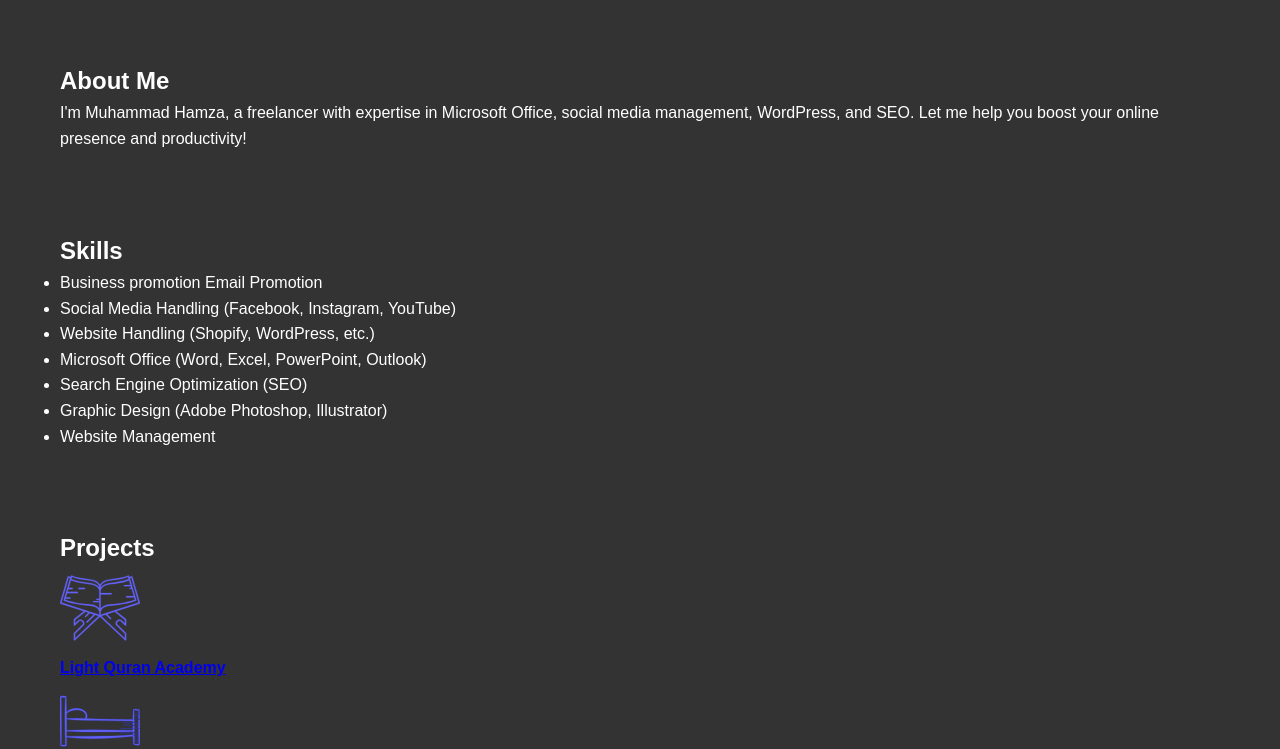
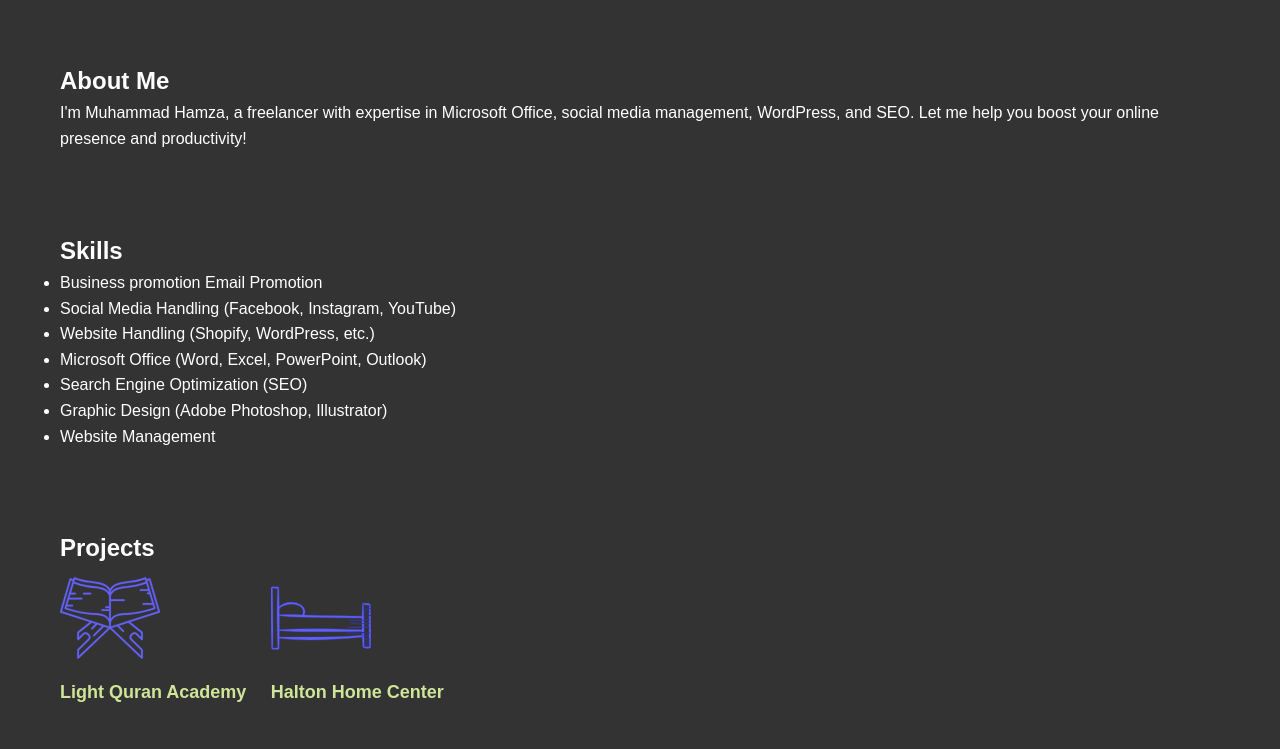
Before and after one commit to furyboss/furyboss.github.io, a plain HTML site: page index.html in a window 1280 px wide. Shown: the part 82-831 px from the top of the page. Drawn offline with Linux system fonts and the light colour scheme; a script that the page names is missing.

Commit message:
Update styles.css

```diff
--- a/styles.css
+++ b/styles.css
@@ -49,7 +49,7 @@ section {
     padding: 40px 0;
 }
 
-.portfolio_websites a {
+.projects_websites a {
     display: inline-block;
     margin-right: 20px;
     margin-bottom: 20px;
@@ -57,7 +57,7 @@ section {
     position: relative; /* Add position relative for pseudo-element */
 }
 
-.portfolio_websites a img {
+.projects_websites a img {
     width: 100px; /* Adjust the width of the icons as needed */
     height: auto;
     display: block;
@@ -65,14 +65,14 @@ section {
     transition: transform 0.3s ease; /* Add transition for smooth animation */
 }
 
-.portfolio_websites a p {
+.projects_websites a p {
     font-size: 18px; /* Adjust the font size of the text */
     font-weight: bold;
     color: #cfe599; /* Set the color of the text */
 }
 
 /* Add animation for hover effect */
-.portfolio_websites a:hover img {
+.projects_websites a:hover img {
     transform: scale(1.1); /* Scale up the icon on hover */
 }
 
```
